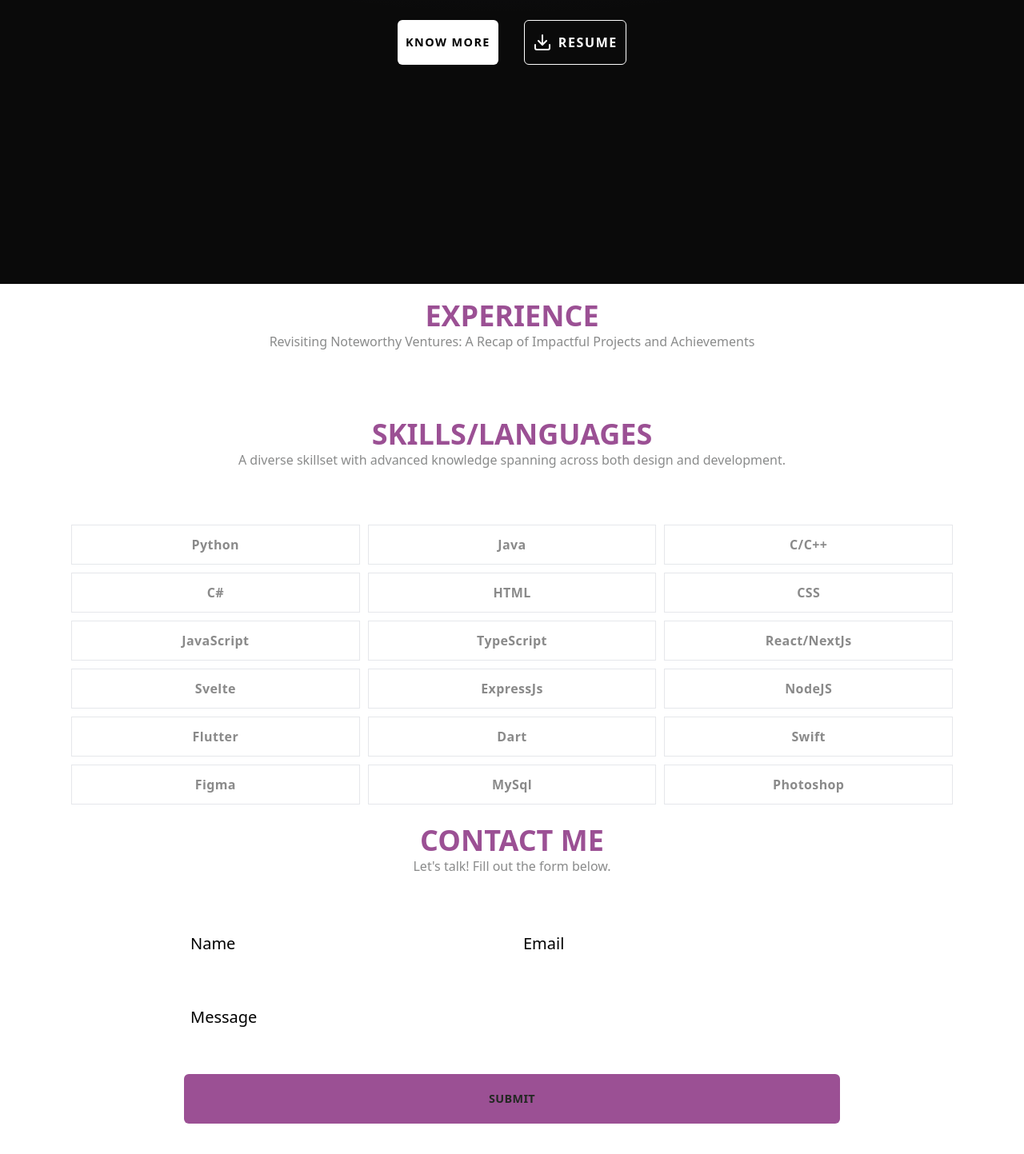
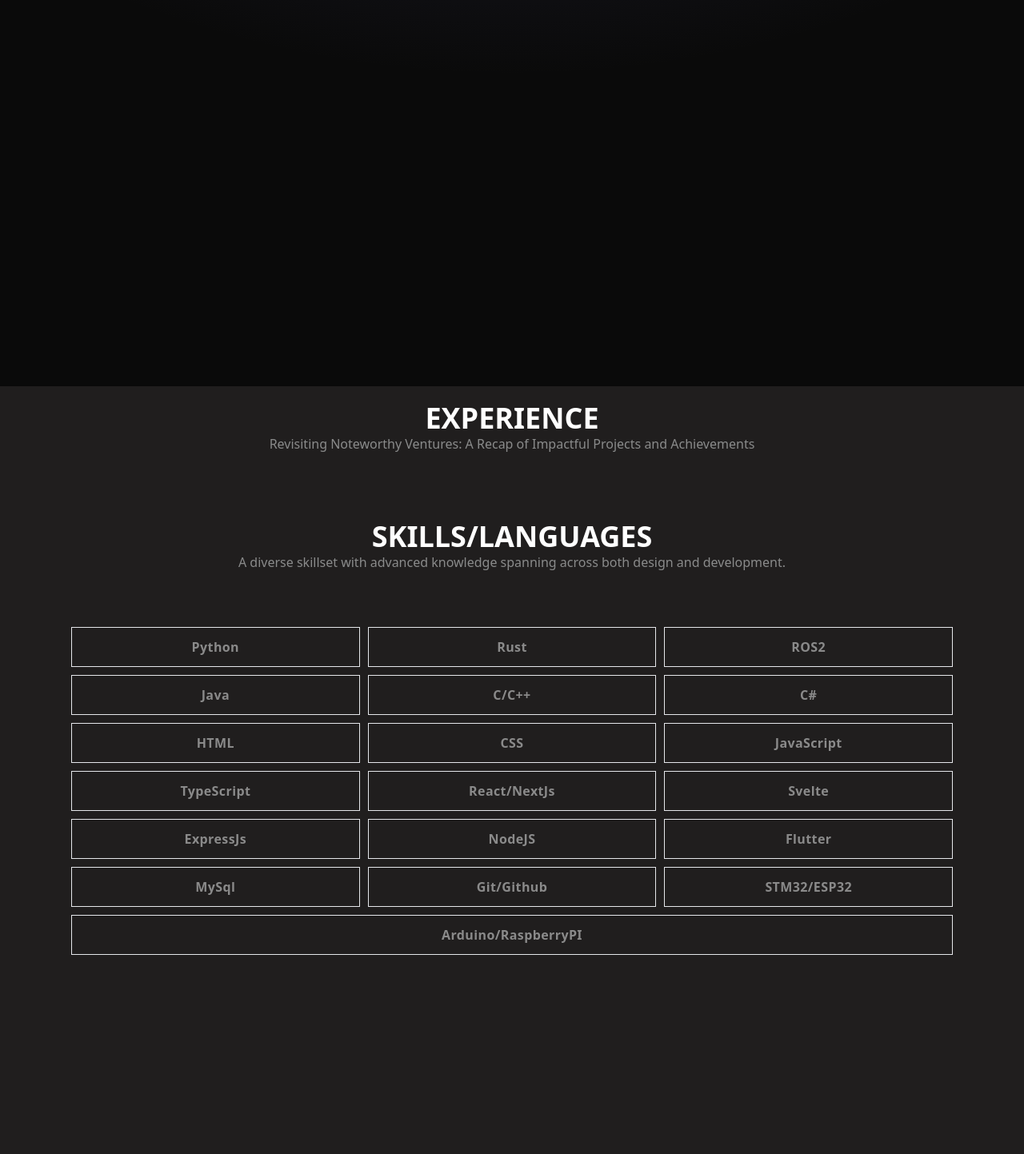
Before and after one commit to Blaeriz/portfolio, a SvelteKit app: page / in a window 1280 px wide. Shown: the part 485-1928 px from the top of the page at 80% size. After the commit the page ends 1768 px from the top, so only its background shows below. Built offline with nearby package versions, Linux system fonts and the light colour scheme.

Commit message:
removed contact me form because no one uses it bro and updated skills/languages

```diff
--- a/src/app.css
+++ b/src/app.css
@@ -10,12 +10,12 @@ html,
 body {
   margin: 0;
   padding: 0;
-  min-height: 100%;
-  background-color: transparent; /* optional */
+  height: 100%;
+  background-color: #201e1e;
 }
 
 body {
-  overflow-y: auto;
+  overflow-y: none;
 }
 
 .animate-charcter {
--- a/src/routes/+page.svelte
+++ b/src/routes/+page.svelte
@@ -10,7 +10,7 @@
   let cardH3Styles = "text-[#8a8b8b] font-[700] text-xl py-2 text-left group-hover:text-[#e0e0e0]"
   let cardPStyles = "text-[#8a8b8b] font-[400] text-l text-left group-hover:text-[#e0e0e0]"
   let cardImageStyles = "transition-transform transform group-hover:scale-110"
-  let titleStyles = "uppercase text-[#9b5094] font-[700] text-4xl"
+  let titleStyles = "uppercase text-white font-[700] text-4xl"
   let subTitleStyles = "text-[#8a8b8b] font-[400] text-l text-center"
   let skillsCardLiStyles = "flexrelative flex-auto text-center items-center p-[5px] justify-between text-[#8a8a8a] font-extrabold md:w-1/3 sm:w-1/2"
   let skillsCardDivStyles = "border border-[2px_solid] p-3 w-full h-full flex justify-center items-center hover:text-[#211d26] hover:bg-[#8a8a8a] tracking-wide"
@@ -22,7 +22,6 @@
 
   onMount(() => {
     window.scrollTo(0, 0);
-
 
     // // Update the scrollPosition variable with the current scroll position
     // scrollPosition = window.scrollY;
@@ -145,7 +144,7 @@
   {/if}
 
   <!-- Your Svelte component content goes here -->
-   <div class="bg-neutral-950 bg-[radial-gradient(ellipse_80%_80%_at_50%_-20%,rgba(120,119,198,0.3),rgba(255,255,255,0))] sticky top-0">
+   <div class="bg-neutral-950 bg-[radial-gradient(ellipse_80%_80%_at_50%_-20%,rgba(120,119,198,0.3),rgba(255,255,255,0))] sticky top-0 mannualBlur">
     <div class="flex flex-row justify-between">
       <p class="flex flex-row gap-2 justify-between text-white uppercase m-2"><Icon icon="lucide:map-pin" height="auto"></Icon> Mumbai, IN</p>
       <div class="flex flex-row gap-2 m-2 text-white">
@@ -153,11 +152,11 @@
         <a href="https://www.github.com/Blaeriz" target="_blank" rel="noopener noreferrer"><Icon icon="mdi:github" height="auto"></Icon></a>
       </div>
     </div>
-    <div class="flex flex-col items-center justify-center min-w-full min-h-[100vh]">
+    <div class="flex flex-col min-w-full min-h-[100vh] mt-32">
         <div class="mannualBlur text-center">
-            <h1 class="block uppercase text-[25px] animate-charcter md:text-[50px] lg:text-[75px]">Hrishikesh Pingle</h1>
+            <h1 class="block uppercase text-[25px] animate-charcter md:text-[75px] lg:text-[100px]">Hrishikesh Pingle</h1>
             <p class="block text-[1em] lg:text-[1.5em] md:text-[1.2em] w-[75vw] max-w-[900px] m-[1em_auto] font-[400] text-[#ffffff]">I like building cool shit.</p>
-            <div class="flex flex-row justify-center gap-8">
+            <div class="flex flex-row justify-center gap-20">
               <button class="text-[0.9em] text-black mix-blend-difference font-[700] bg-white uppercase px-[10px] py-[15px] tracking-widest rounded-md" on:click={knowMore}>Know More</button>
               <a class="flex flex-row gap-2 justify-between text-[1em] font-[700] bg-transparent text-[#ffffff] border border-white uppercase px-[10px] py-[15px] tracking-widest rounded-md" href='/download_resume'><DownloadIcon></DownloadIcon> Resume</a>
             </div>
@@ -187,6 +186,12 @@
         <ul class="list-none flex flex-wrap justify-center box-border flex-row m-0 p-[0_20px]">
           <li class={skillsCardLiStyles}>
             <div class={skillsCardDivStyles}>Python</div>
+          </li>
+          <li class={skillsCardLiStyles}>
+            <div class={skillsCardDivStyles}>Rust</div>
+          </li>
+          <li class={skillsCardLiStyles}>
+            <div class={skillsCardDivStyles}>ROS2</div>
           </li>
           <li class={skillsCardLiStyles}>
             <div class={skillsCardDivStyles}>Java</div>
@@ -225,39 +230,18 @@
             <div class={skillsCardDivStyles}>Flutter</div>
           </li>
           <li class={skillsCardLiStyles}>
-            <div class={skillsCardDivStyles}>Dart</div>
-          </li>
-          <li class={skillsCardLiStyles}>
-            <div class={skillsCardDivStyles}>Swift</div>
-          </li>
-          <li class={skillsCardLiStyles}>
-            <div class={skillsCardDivStyles}>Figma</div>
-          </li>
-          <li class={skillsCardLiStyles}>
             <div class={skillsCardDivStyles}>MySql</div>
           </li>
           <li class={skillsCardLiStyles}>
-            <div class={skillsCardDivStyles}>Photoshop</div>
+            <div class={skillsCardDivStyles}>Git/Github</div>
+          </li>
+          <li class={skillsCardLiStyles}>
+            <div class={skillsCardDivStyles}>STM32/ESP32</div>
+          </li>
+          <li class={skillsCardLiStyles}>
+            <div class={skillsCardDivStyles}>Arduino/RaspberryPI</div>
           </li>
         </ul>
-
-        <!-- Contact Me Form  -->
-        <div class="pt-5 pb-16">
-          <h2 class={titleStyles}>Contact Me</h2>
-          <p class={subTitleStyles}>Let's talk! Fill out the form below.</p>
-        </div>
-
-        <!-- Contact Me Form Here -->
-        <form action="https://formspree.io/f/xkndovwb" method="post">
-          <div class="block m-[0_auto] max-w-[900px] md:p-[0_40px] lg:w-[90wv] mb-10 space-y-4">
-            <div class="flex flex-row space-x-3 justify-center items-center">
-              <input type="text" name="name" class={contactFormInputStyles} placeholder="Name" bind:value={name}>
-              <input type="email" name="email" class={contactFormInputStyles} placeholder="Email" bind:value={email}>
-            </div>
-            <input name="message" class={contactFormMessageInputStyles} placeholder="Message" bind:value={message}>
-            <button class="inline-block text-[0.9em] font-[700] bg-[#9b5094] text-[#232823] uppercase px-[10px] py-[20px] m-[10px_auto] tracking-wide w-full rounded-md" type="submit">Submit</button>
-          </div>
-        </form>
       </div>
   </div>
 </main>
```
